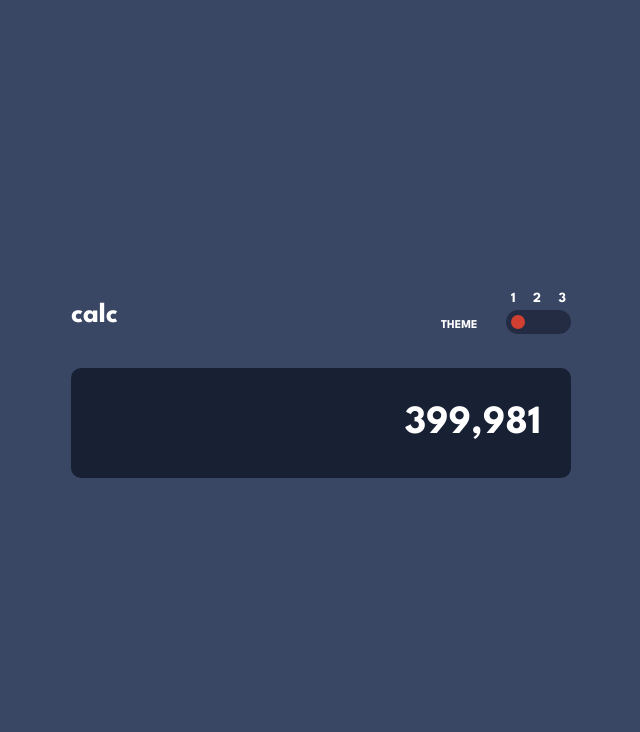
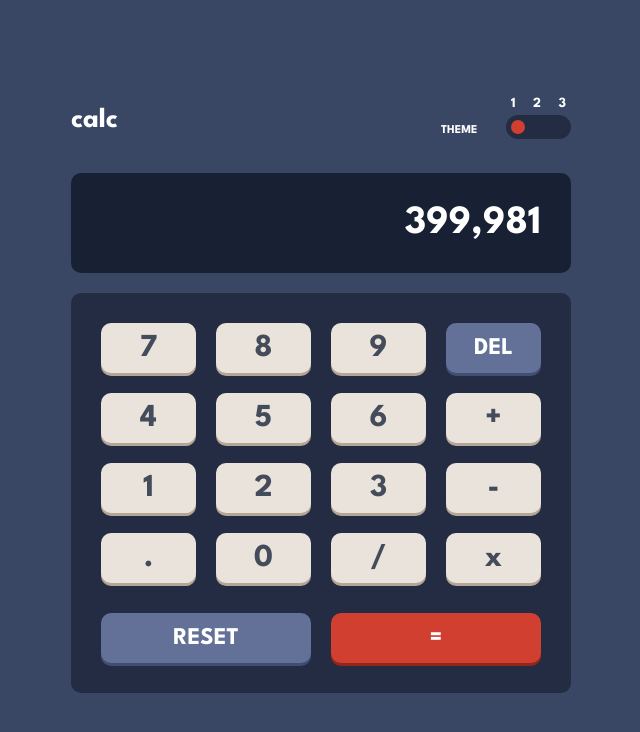
Before and after one commit to GontieFox/calculator-app, a React (Vite) app: page / in a window 1280 px wide. Shown: the top 732 px of the page, without its empty margins (319-959 px from the left). Built offline with nearby package versions, Linux system fonts and the light colour scheme.

Commit message:
Added third section

```diff
--- a/src/assets/colors/index.scss
+++ b/src/assets/colors/index.scss
@@ -3,10 +3,13 @@ $very-dark-desaturated-blue-main: hsl(222, 26%, 31%);
 $very-dark-desaturated-blue-toggle: hsl(223, 31%, 20%);
 $very-dark-desaturated-blue-screen: hsl(224, 36%, 15%);
 $desaturated-dark-blue-key-bg: hsl(225, 21%, 49%);
+$desaturated-dark-blue-key-bg-hover: hsl(224, 50%, 75%);
 $desaturated-dark-blue-key-shadow: hsl(224, 28%, 35%);
 $red: hsl(6, 63%, 50%);
+$red-hover: hsl(6, 90%, 63%);
 $dark-red: hsl(6, 70%, 34%);
 $light-grayish-orange: hsl(30, 25%, 89%);
+$light-grayish-orange-hover: hsl(0, 29%, 97%);
 $grayish-orange: hsl(28, 16%, 65%);
 $very-dark-grayish-blue: hsl(221, 14%, 31%);
 
--- a/src/components/calculateCard/CalculateCard.tsx
+++ b/src/components/calculateCard/CalculateCard.tsx
@@ -1,7 +1,32 @@
 import "./index.css";
 
 const CalculateCard = () => {
-  return <></>;
+  return (
+    <div className="card">
+      <div className="card__first-section">
+        <button className="button card__btn">7</button>
+        <button className="button card__btn">8</button>
+        <button className="button card__btn">9</button>
+        <button className="button card__delete-btn">DEL</button>
+        <button className="button card__btn">4</button>
+        <button className="button card__btn">5</button>
+        <button className="button card__btn">6</button>
+        <button className="button card__btn">+</button>
+        <button className="button card__btn">1</button>
+        <button className="button card__btn">2</button>
+        <button className="button card__btn">3</button>
+        <button className="button card__btn">-</button>
+        <button className="button card__btn">.</button>
+        <button className="button card__btn">0</button>
+        <button className="button card__btn">/</button>
+        <button className="button card__btn">x</button>
+      </div>
+      <div className="card__second-section">
+        <button className="button card__reset-btn">RESET</button>
+        <button className="button card__result-btn">=</button>
+      </div>
+    </div>
+  );
 };
 
 export default CalculateCard;
--- a/src/components/calculateCard/index.css
+++ b/src/components/calculateCard/index.css
@@ -1 +1,69 @@
-/*# sourceMappingURL=index.css.map */
+.card {
+  background-color: hsl(223, 31%, 20%);
+  width: 440px;
+  height: 340px;
+  border-radius: 10px;
+  padding: 30px;
+}
+.card__first-section {
+  display: grid;
+  grid-template-columns: repeat(4, 95px);
+  gap: 20px;
+}
+.card__second-section {
+  display: grid;
+  grid-template-columns: repeat(2, 1fr);
+  gap: 20px;
+  margin-top: 30px;
+}
+.card__btn {
+  font-size: 32px;
+  color: hsl(221, 14%, 31%);
+  background-color: hsl(30, 25%, 89%);
+  box-shadow: 0 3px 0 0 hsl(28, 16%, 65%);
+  transition: all 0.2s ease-in;
+}
+.card__btn:hover {
+  background-color: hsl(0, 29%, 97%);
+}
+.card__delete-btn {
+  font-size: 24px;
+  color: hsl(0, 0%, 100%);
+  background-color: hsl(225, 21%, 49%);
+  box-shadow: 0 3px 0 0 hsl(224, 28%, 35%);
+  transition: all 0.2s ease-in;
+}
+.card__delete-btn:hover {
+  background-color: hsl(224, 50%, 75%);
+}
+.card__reset-btn {
+  font-size: 24px;
+  color: hsl(0, 0%, 100%);
+  background-color: hsl(225, 21%, 49%);
+  box-shadow: 0 3px 0 0 hsl(224, 28%, 35%);
+  transition: all 0.2s ease-in;
+}
+.card__reset-btn:hover {
+  background-color: hsl(224, 50%, 75%);
+}
+.card__result-btn {
+  font-size: 24px;
+  color: hsl(0, 0%, 100%);
+  background-color: hsl(6, 63%, 50%);
+  box-shadow: 0 3px 0 0 hsl(6, 70%, 34%);
+  transition: all 0.2s ease-in;
+}
+.card__result-btn:hover {
+  background-color: hsl(6, 90%, 63%);
+}
+
+.button {
+  font-weight: bold;
+  font-family: "League Spartan", sans-serif;
+  border: none;
+  border-radius: 10px;
+  height: 50px;
+}
+.button:hover {
+  cursor: pointer;
+}/*# sourceMappingURL=index.css.map */
--- a/src/components/calculateCard/index.scss
+++ b/src/components/calculateCard/index.scss
@@ -0,0 +1,82 @@
+@import "./../../assets/colors/index.scss";
+
+.card {
+    background-color: $very-dark-desaturated-blue-toggle;
+    width: 440px;
+    height: 340px;
+    border-radius: 10px;
+    padding: 30px;
+
+    &__first-section {
+        display: grid;
+        grid-template-columns: repeat(4, 95px);
+        gap: 20px;
+    }
+
+    &__second-section {
+        display: grid;
+        grid-template-columns: repeat(2, 1fr);
+        gap: 20px;
+        margin-top: 30px;
+    }
+
+    &__btn {
+        font-size: 32px;
+        color: $very-dark-grayish-blue;
+        background-color: $light-grayish-orange;
+        box-shadow: 0 3px 0 0 $grayish-orange;
+        transition: all 0.2s ease-in;
+
+        &:hover {
+            background-color: $light-grayish-orange-hover;
+        }
+    }
+
+    &__delete-btn {
+        font-size: 24px;
+        color: $white;
+        background-color: $desaturated-dark-blue-key-bg;
+        box-shadow: 0 3px 0 0 $desaturated-dark-blue-key-shadow;
+        transition: all 0.2s ease-in;
+
+        &:hover {
+            background-color: $desaturated-dark-blue-key-bg-hover;
+        }
+    }
+
+    &__reset-btn {
+        font-size: 24px;
+        color: $white;
+        background-color: $desaturated-dark-blue-key-bg;
+        box-shadow: 0 3px 0 0 $desaturated-dark-blue-key-shadow;
+        transition: all 0.2s ease-in;
+
+        &:hover {
+            background-color: $desaturated-dark-blue-key-bg-hover;
+        }
+    }
+
+    &__result-btn {
+        font-size: 24px;
+        color: $white;
+        background-color: $red;
+        box-shadow: 0 3px 0 0 $dark-red;
+        transition: all 0.2s ease-in;
+
+        &:hover {
+            background-color: $red-hover;
+        }
+    }
+}
+
+.button {
+    font-weight: bold;
+    font-family: 'League Spartan', sans-serif;
+    border: none;
+    border-radius: 10px;
+    height: 50px;
+
+    &:hover {
+        cursor: pointer;
+    }
+}
--- a/src/components/resultCard/index.css
+++ b/src/components/resultCard/index.css
@@ -1,7 +1,7 @@
 .background-result {
   background-color: hsl(224, 36%, 15%);
   width: 500px;
-  height: 110px;
+  height: 100px;
   margin: 20px 0;
   border-radius: 10px;
   position: relative;
--- a/src/components/resultCard/index.scss
+++ b/src/components/resultCard/index.scss
@@ -3,7 +3,7 @@
 .background-result {
     background-color: $very-dark-desaturated-blue-screen;
     width: 500px;
-    height: 110px;
+    height: 100px;
     margin: 20px 0;
     border-radius: 10px;
     position: relative;
```
Also changed, not shown: 1 other file (tests, documents, lock files or other folders).
